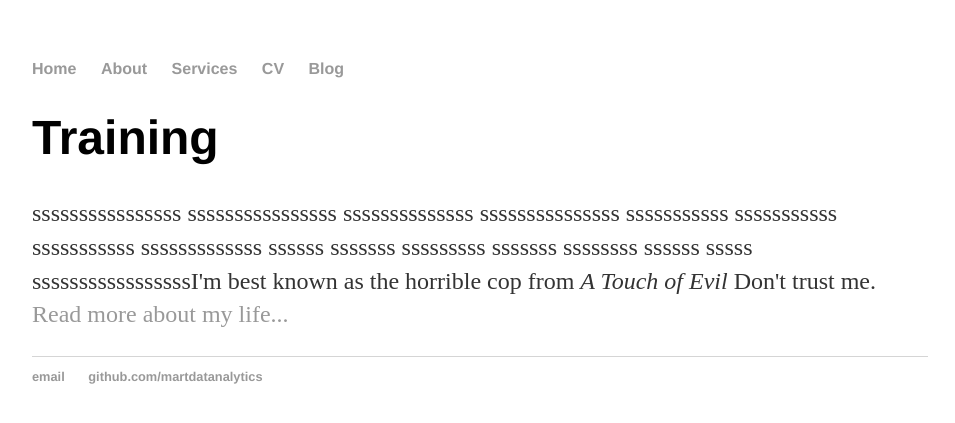
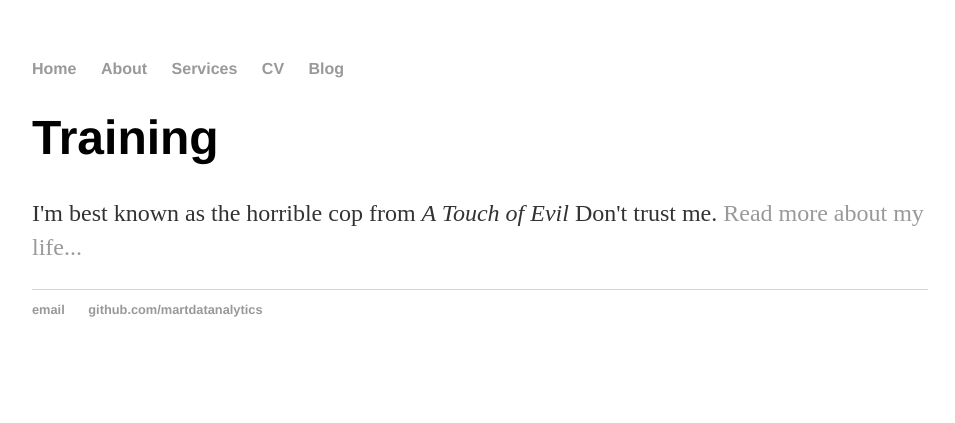
Before and after one commit to martdatanalytics/martdatanalytics.github.io, a Jekyll site: the page built from services/index.html, in a window 1280 px wide. Shown: the top 423 px of the page, without its empty margins (160-1115 px from the left). Built offline with Jekyll 4.4.1, drawn with Linux system fonts in a browser that asks for light colours.

Commit message:
Update index.html

```diff
--- a/services/index.html
+++ b/services/index.html
@@ -4,7 +4,5 @@ title: MartDat Analytics Services
 ---
 <div class="blurb">
 	<h1>Training</h1>
-	<p>ssssssssssssssss ssssssssssssssss ssssssssssssss sssssssssssssss sssssssssss sssssssssss
-		sssssssssss sssssssssssss ssssss sssssss sssssssss sssssss ssssssss ssssss sssss
-		sssssssssssssssssI'm best known as the horrible cop from <em>A Touch of Evil</em> Don't trust me. <a href="/services">Read more about my life...</a></p>
+	<p>I'm best known as the horrible cop from <em>A Touch of Evil</em> Don't trust me. <a href="/services">Read more about my life...</a></p>
 </div><!-- /.blurb -->
```
